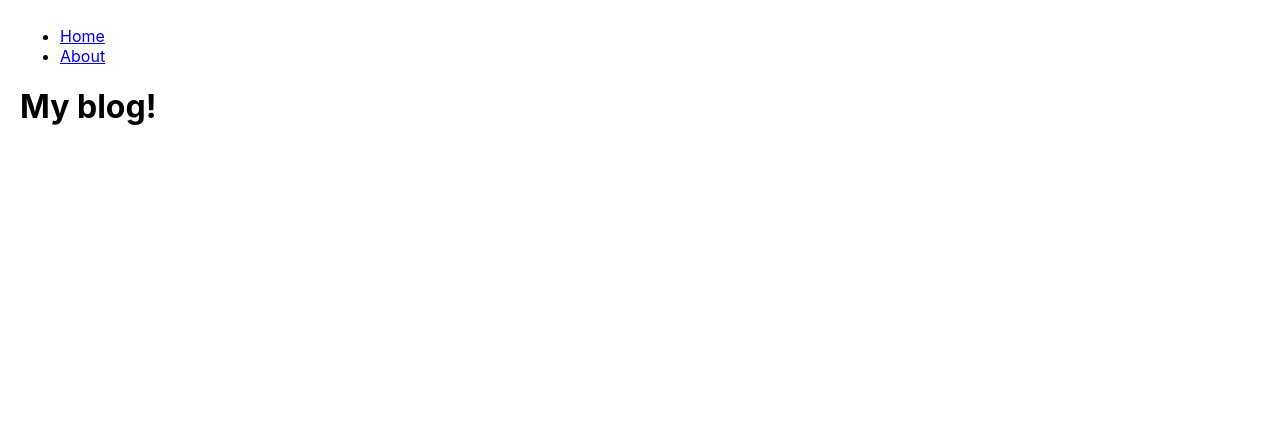
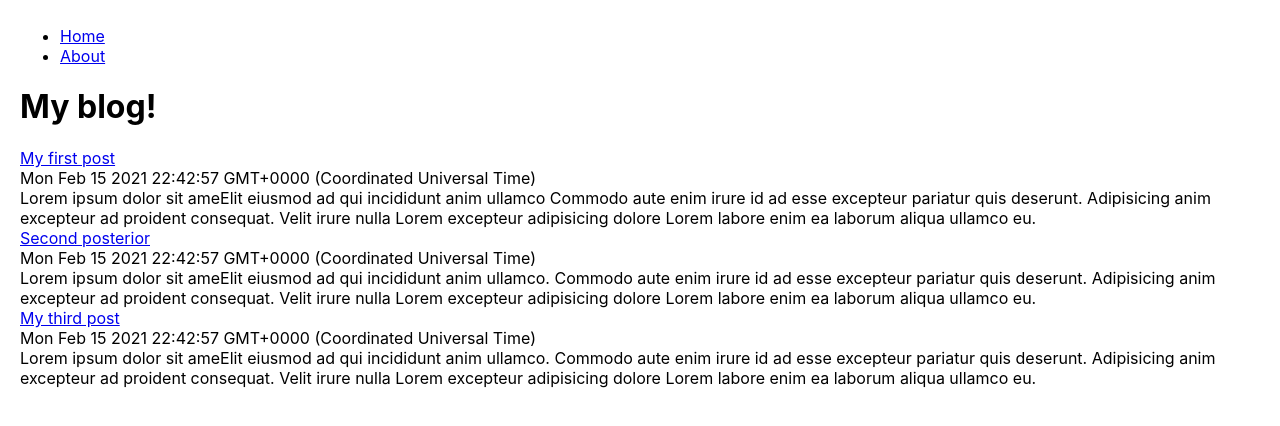
Before and after one commit to defmian/nextjs_app, a Next.js app: page / in a window 1280 px wide. Shown: the top 426 px of the page. Built offline with nearby package versions, Linux system fonts and the light colour scheme.

Commit message:
Get the raw functionality

```diff
--- /dev/null
+++ b/lib/data.js
@@ -0,0 +1,23 @@
+export const blogPosts = [
+  {
+    title: "My first post",
+    slug: "first",
+    date: new Date().toString(),
+    content:
+      "Lorem ipsum dolor sit ameElit eiusmod ad qui incididunt anim ullamco Commodo aute enim irure id ad esse excepteur pariatur quis deserunt. Adipisicing anim excepteur ad proident consequat. Velit irure nulla Lorem excepteur adipisicing dolore Lorem labore enim ea laborum aliqua ullamco eu.",
+  },
+  {
+    title: "Second posterior",
+    slug: "second",
+    date: new Date().toString(),
+    content:
+      "Lorem ipsum dolor sit ameElit eiusmod ad qui incididunt anim ullamco. Commodo aute enim irure id ad esse excepteur pariatur quis deserunt. Adipisicing anim excepteur ad proident consequat. Velit irure nulla Lorem excepteur adipisicing dolore Lorem labore enim ea laborum aliqua ullamco eu.",
+  },
+  {
+    title: "My third post",
+    slug: "third",
+    date: new Date().toString(),
+    content:
+      "Lorem ipsum dolor sit ameElit eiusmod ad qui incididunt anim ullamco. Commodo aute enim irure id ad esse excepteur pariatur quis deserunt. Adipisicing anim excepteur ad proident consequat. Velit irure nulla Lorem excepteur adipisicing dolore Lorem labore enim ea laborum aliqua ullamco eu.",
+  },
+];
--- a/pages/_app.js
+++ b/pages/_app.js
@@ -1,5 +1,7 @@
 // import App from 'next/app'
+
 import Link from "next/link";
+import "../styles/global.css";
 
 function MyApp({ Component, pageProps }) {
   return (
--- a/pages/index.js
+++ b/pages/index.js
@@ -1,5 +1,9 @@
 import Head from "next/head";
+import { blogPosts } from "../lib/data";
+
 import App from "next/head";
+import Link from "next/link";
+
 export default function Home() {
   return (
     <div className="container">
@@ -10,21 +14,20 @@ export default function Home() {
 
       <main>
         <h1>My blog!</h1>
+        <div>
+          {blogPosts.map((post) => (
+            <div key={post.slug}>
+              <div>
+                <Link href={`/blog/${post.slug}`}>
+                  <a>{post.title}</a>
+                </Link>
+              </div>
+              <div>{post.date.toString()}</div>
+              <div>{post.content}</div>
+            </div>
+          ))}
+        </div>
       </main>
-
-      <style jsx global>{`
-        html,
-        body {
-          padding: 0;
-          margin: 10px;
-          font-family: -apple-system, BlinkMacSystemFont, Segoe UI, Roboto,
-            Oxygen, Ubuntu, Cantarell, Fira Sans, Droid Sans, Helvetica Neue,
-            sans-serif;
-        }
-        * {
-          box-sizing: border-box;
-        }
-      `}</style>
     </div>
   );
 }
--- /dev/null
+++ b/styles/global.css
@@ -0,0 +1,10 @@
+html,
+body {
+  padding: 0;
+  margin: 10px;
+  font-family: -apple-system, BlinkMacSystemFont, Segoe UI, Roboto, Oxygen,
+    Ubuntu, Cantarell, Fira Sans, Droid Sans, Helvetica Neue, sans-serif;
+}
+* {
+  box-sizing: border-box;
+}
```
Also changed, not shown: pages/blog/[slug].js (added, +40 -0 lines).
